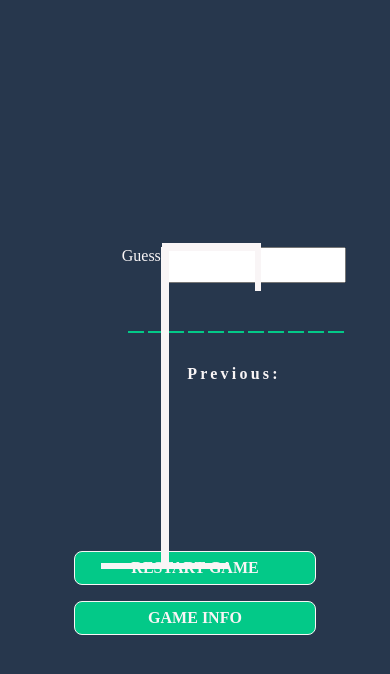
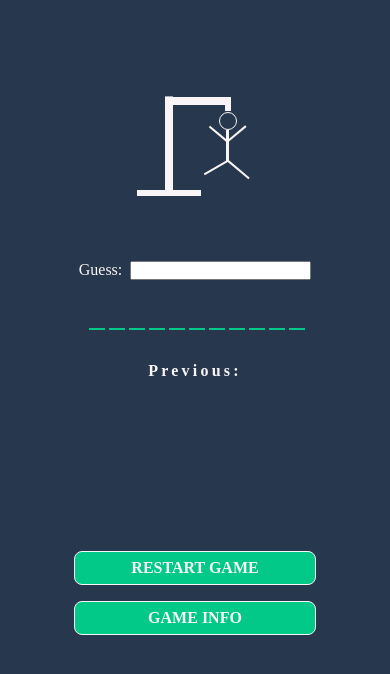
Before and after one commit to DevTruce/hangman, a website with bundled scripts: page index.html in a window 390 px wide. Shown: the part 170-844 px from the top of the page. Built offline with nearby package versions, Linux system fonts and the light colour scheme.

Commit message:
made site responsive

```diff
--- a/index.html
+++ b/index.html
@@ -22,12 +22,12 @@
             <div class="pole"></div>
             <div class="top"></div>
             <div class="drop"></div>
-            <div class="stage1 hidden"></div>
-            <div class="stage2 hidden"></div>
-            <div class="stage3 hidden"></div>
-            <div class="stage4 hidden"></div>
-            <div class="stage5 hidden"></div>
-            <div class="stage6 hidden"></div>
+            <div class="stage1"></div>
+            <div class="stage2"></div>
+            <div class="stage3"></div>
+            <div class="stage4"></div>
+            <div class="stage5"></div>
+            <div class="stage6"></div>
           </div>
         </div>
         <div class="display__word">
--- a/src/javascript/script.js
+++ b/src/javascript/script.js
@@ -64,15 +64,15 @@ const init = function () {
   stage5.style.backgroundColor = "";
   stage6.style.backgroundColor = "";
 
-  //// RESET HANGMAN STAGES
-  for (let i = 1; i < 7; i++) {
-    if (
-      document.querySelector(`.stage${i}`).classList.contains("hidden") !=
-      "hidden"
-    ) {
-      document.querySelector(`.stage${i}`).classList.add("hidden");
-    }
-  }
+  //   //// RESET HANGMAN STAGES
+  //   for (let i = 1; i < 7; i++) {
+  //     if (
+  //       document.querySelector(`.stage${i}`).classList.contains("hidden") !=
+  //       "hidden"
+  //     ) {
+  //       document.querySelector(`.stage${i}`).classList.add("hidden");
+  //     }
+  //   }
 
   //// RESET PREVIOUS GUESSES
   displayPrevious.textContent = `Previous: `;
--- a/src/sass/_layout.scss
+++ b/src/sass/_layout.scss
@@ -1,7 +1,6 @@
 main {
   //   border: 2px solid white;
   height: 80vh;
-  width: 50vw;
 }
 
 .hidden {
@@ -14,6 +13,8 @@ main {
   display: flex;
   align-items: center;
   flex-direction: column;
+  width: 100%;
+  text-align: center;
 
   &__heading {
     color: $colorGreen;
@@ -29,16 +30,15 @@ main {
 //// HANGMAN GAME DISPLAY
 .display {
   display: flex;
-  margin-top: 3rem;
+  flex-direction: column;
   justify-content: space-between;
   align-items: center;
-
   height: 80%;
 
   &__word {
     // border: 2px solid white;
-    width: 60%;
-    height: 100%;
+    width: 100%;
+    height: 60%;
 
     display: flex;
     flex-direction: column;
@@ -49,14 +49,11 @@ main {
       display: flex;
       align-items: center;
       justify-content: center;
-      //   justify-content: space-evenly;
-      //   margin-left: 1rem;
       margin: 3rem 0 2rem 0;
     }
 
     &-blanks {
       border-bottom: 2px solid $colorGreen;
-      //   height: 0.15rem;
       width: 1rem;
       margin-left: 0.25rem;
       display: flex;
@@ -71,13 +68,11 @@ main {
 
     &-box {
       display: flex;
-      //   transform: translateY(5rem);
     }
 
     &-box2 {
       display: flex;
       flex-direction: column;
-      //   margin-bottom: 0.5rem;
     }
 
     // &-guess-paragraph {
@@ -89,20 +84,17 @@ main {
 
   &__hangman {
     // border: 2px solid white;
-    width: 40%;
-    height: 100%;
 
     position: relative;
+    top: 50%;
+    left: -15%;
+    // transform: translate(-50%, -50%);
   }
 
   &__previous {
     font-weight: 900;
     letter-spacing: 0.2rem;
     align-self: center;
-    // position: absolute;
-    // top: 50%;
-    // left: 50%;
-    // transform: translate(-50%, -50%);
   }
 }
 
@@ -111,7 +103,7 @@ main {
 
 // base
 .base {
-  width: 8rem;
+  width: 4rem;
   height: 0.4rem;
   background-color: $colorWhite;
 
@@ -122,101 +114,101 @@ main {
 
 .pole {
   width: 0.5rem;
-  height: 20rem;
+  height: 6rem;
   background-color: $colorWhite;
 
   position: absolute;
   bottom: -100%;
   left: 50%;
-  transform: translate(-50%, -2.5%);
+  transform: translate(-50%, -10%);
 }
 
 .top {
-  width: 6rem;
+  width: 4rem;
   height: 0.5rem;
   background-color: $colorWhite;
 
   position: absolute;
-  top: -20rem;
+  top: -5.8rem;
   left: 47%;
 }
 
 .drop {
   width: 0.4rem;
-  height: 3rem;
+  height: 0.8rem;
   background-color: $colorWhite;
 
   position: absolute;
-  top: -20rem;
-  left: 120%;
+  top: -5.7rem;
+  left: 138%;
 }
 
 // stage 1
 .stage1 {
-  outline: 0.3rem solid $colorWhite;
+  outline: 0.1rem solid $colorWhite;
   border-radius: 50%;
-  height: 3rem;
-  width: 3rem;
+  height: 1rem;
+  width: 1rem;
 
   position: absolute;
-  top: -16.8rem;
-  left: 102%;
+  top: -4.8rem;
+  left: 130%;
 }
 // stage 2
 .stage2 {
   background-color: $colorWhite;
-  height: 7rem;
-  width: 0.3rem;
+  height: 2rem;
+  width: 0.2rem;
 
   position: absolute;
-  top: -13.5rem;
-  left: 118%;
+  top: -3.7rem;
+  left: 140%;
 }
 // stage 3
 .stage3 {
   background-color: $colorWhite;
-  height: 4rem;
-  width: 0.3rem;
+  height: 1.5rem;
+  width: 0.1rem;
 
   position: absolute;
-  top: -14rem;
-  left: 99%;
+  top: -4.2rem;
+  left: 128%;
 
   transform: rotate(130deg);
 }
 // stage 4
 .stage4 {
   background-color: $colorWhite;
-  height: 4rem;
-  width: 0.3rem;
+  height: 1.5rem;
+  width: 0.1rem;
 
   position: absolute;
-  top: -14rem;
-  left: 138%;
+  top: -4.2rem;
+  left: 155%;
 
   transform: rotate(230deg);
 }
 // stage 5
 .stage5 {
   background-color: $colorWhite;
-  height: 4rem;
-  width: 0.3rem;
+  height: 1.7rem;
+  width: 0.1rem;
 
   position: absolute;
-  top: -7.5rem;
-  left: 97%;
+  top: -2.2rem;
+  left: 122%;
 
   transform: rotate(60deg);
 }
 // stage 6
 .stage6 {
   background-color: $colorWhite;
-  height: 4rem;
-  width: 0.3rem;
+  height: 1.7rem;
+  width: 0.1rem;
 
   position: absolute;
-  top: -7.3rem;
-  left: 136%;
+  top: -2.1rem;
+  left: 158%;
 
   transform: rotate(130deg);
 }
```
Also changed, not shown: src/css/style.css, 1 other file.
